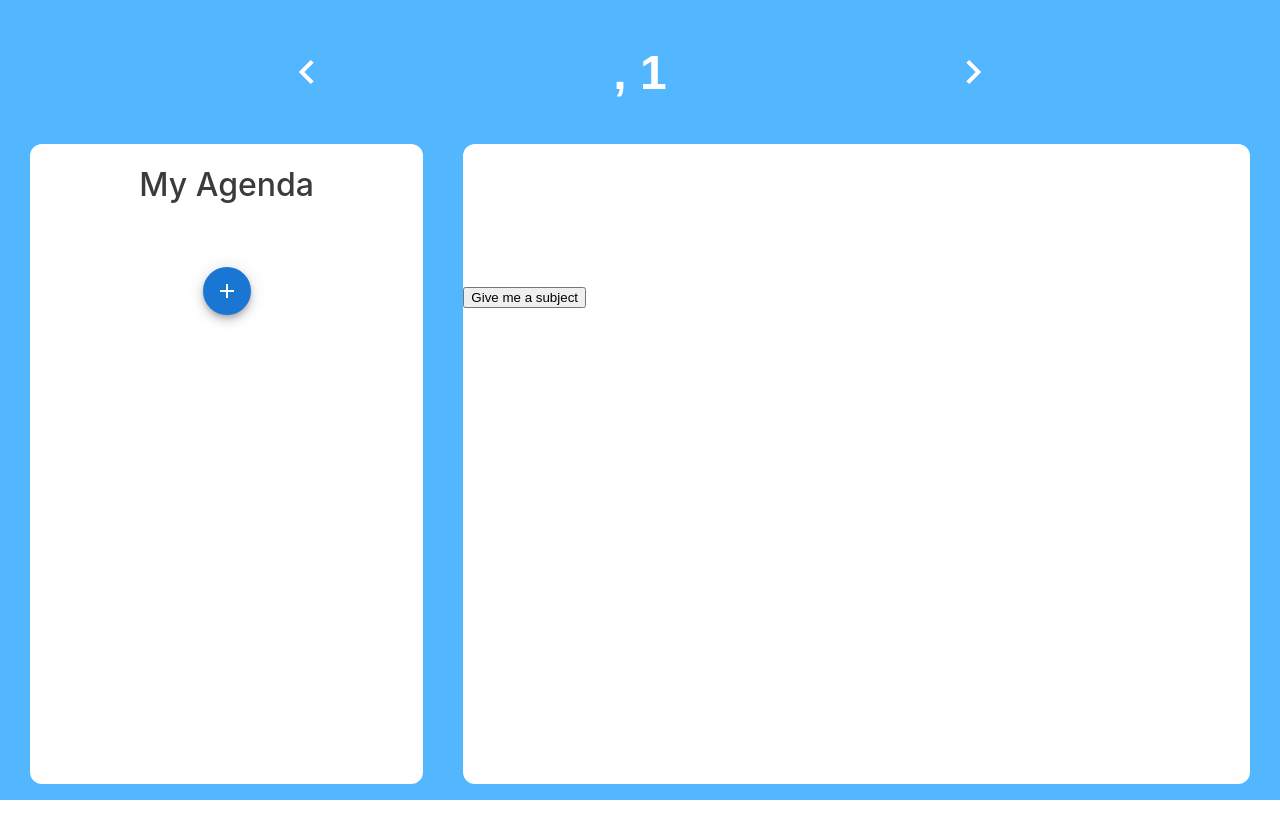
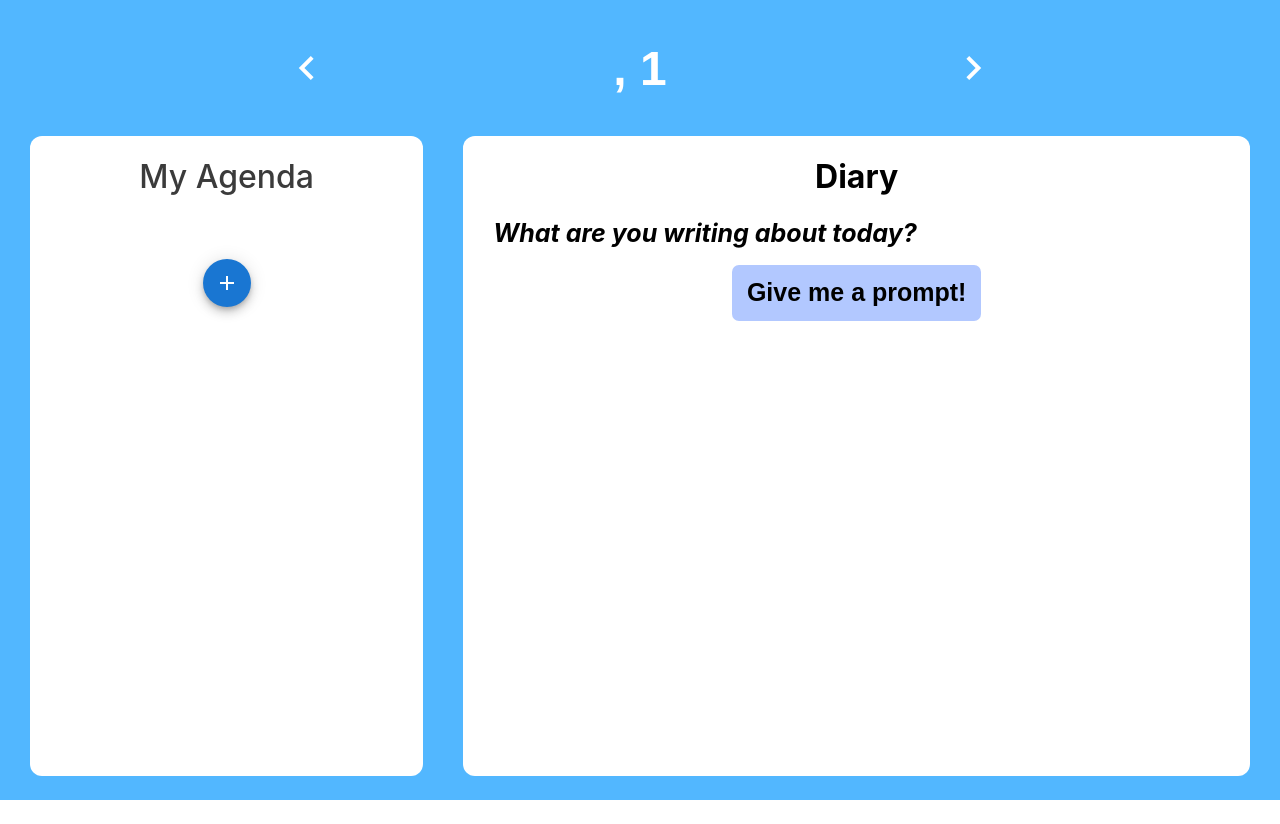
Before and after one commit to ArcticGlacier/inkcredible, a React (Create React App) app: page /DailySpread/1 in a window 1280 px wide. Built offline with nearby package versions, Linux system fonts and the light colour scheme; a web font is replaced by a local one.

Commit message:
Changes inc. prompting
''

```diff
--- /dev/null
+++ b/src/components/PromptGenerator.css
@@ -0,0 +1,15 @@
+#topic{
+    color:rgb(255, 0, 0);
+    font-weight: 10px;
+    fill: rgb(97, 255, 252);
+    text-align: center;
+    font-size: 100px;
+}
+
+#promptStyle{
+    color:rgb(0, 0, 0);
+    font-weight: 10px;
+    fill: rgb(0, 0, 0);
+    text-align: center;
+    font-size: 27px;
+}
--- a/src/components/PromptGenerator.js
+++ b/src/components/PromptGenerator.js
@@ -11,9 +11,9 @@ const generateNewPrompt = () => {
 
     return (
         <div>
-            <h1>Diary Entry Subject</h1>
-            <button onClick={generateNewPrompt}>Give me a subject</button>
-            {newPrompt && <p>Your subject for today: {newPrompt}</p>}
+            <h1 id="topic">What are you writing about today?</h1>
+            <button onClick={generateNewPrompt}>Give me a prompt!</button>
+            {newPrompt && <h2 id="promptStyle"> {newPrompt}</h2>}
         </div>
     );
 };
--- a/src/components/diary.css
+++ b/src/components/diary.css
@@ -1,3 +1,9 @@
+@import url('https://fonts.googleapis.com/icon?family=Material+Icons');
+
+.container{
+    display: flex;
+    align-items: c;
+}
 .diaryDiv{
     background-color: white;
     border-radius: 12px;
@@ -5,3 +11,50 @@
     margin:40px 30px 40px 20px;
     height: 80vh;
 }
+
+#prompting{
+    color:rgb(0, 0, 0);
+    font-weight: 700;
+    fill: rgb(0, 0, 0);
+    text-align: center;
+    display:flex;
+    flex-direction:column;
+    align-items: center;
+}
+
+button {
+    margin: 10px auto;
+    justify-content: center;
+    background-color: #B2C8FF;
+    color:rgb(0, 0, 0);
+    border: none;
+    border-radius: 7px;
+    padding: 10px 15px;
+    font-size: 25px;
+    font-weight: bold;
+    height: 7vh;
+    display:flex;
+    flex-direction:column;
+    align-items: center;
+}
+
+#givenPrompt{
+    color:rgb(255, 0, 0);
+    font-weight: 35;
+    fill: rgb(0, 0, 0);
+    text-align: center;
+    font-size: 15px;
+}
+
+#topic{
+    color:rgb(0, 0, 0);
+    font-weight: 5px;
+    fill: rgb(0, 0, 0);
+    text-align: left;
+    font-size: 25px;
+    margin-left: 30px;
+    display:flex;
+    flex-direction:column;
+    align-items: left;
+    font-style: italic;
+}
--- a/src/components/diary.js
+++ b/src/components/diary.js
@@ -8,55 +8,8 @@ export default function Diary(prop){
 
     return (
       <div className="diaryDiv">
-      <h1>Diary</h1>
-      <PromptGenerator prompts={promptArray} />
+        <h1 id="prompting">Diary</h1>
+        <h2 id= "givenPrompt"><PromptGenerator prompts={promptArray} /></h2>
     </div>
     );
 }
-
-class MyComponent extends React.Component {
-  state = {
-      textBoxes: [], // to keep track of the text boxes
-      textBoxValues: {} // to keep track of the text box values
-  }
-
-  addTextBox = () => {
-      this.setState(prevState => ({
-          textBoxes: [...prevState.textBoxes, '']
-      }))
-  }
-
-  handleInputChange = (e, index) => {
-      this.setState(prevState => ({
-          textBoxValues: {
-              ...prevState.textBoxValues,
-              [index]: e.target.value
-          }
-      }))
-  }
-
-  handleSubmit = () => {
-      const { textBoxValues } = this.state;
-
-      // handle the submission of the text box values
-      console.log(textBoxValues);
-  }
-
-  render() {
-      const { textBoxes } = this.state;
-
-      return (
-          <div>
-              {textBoxes.map((textBox, index) => (
-                  <input
-                      key={index}
-                      type='text'
-                      onChange={e => this.handleInputChange(e, index)}
-                  />
-              ))}
-              <button onClick={this.addTextBox}>Add Text Box</button>
-              <button onClick={this.handleSubmit}>Submit</button>
-          </div>
-      )
-  }
-}
```
